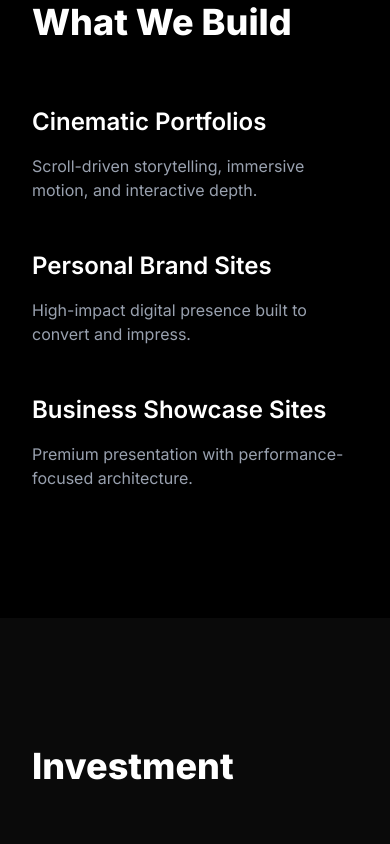
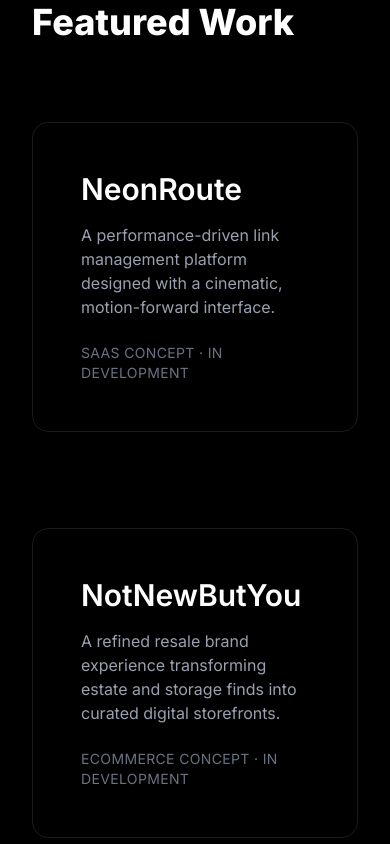
Before and after one commit to raghent/ghent-studio, a React (Vite) app: page / in a window 390 px wide. Shown: the part 3080-3924 px from the top of the page. Built offline with nearby package versions, Linux system fonts and the light colour scheme.

Commit message:
Added Featured Work section

```diff
--- a/src/App.jsx
+++ b/src/App.jsx
@@ -1,5 +1,6 @@
 import Hero from "./sections/Hero"
 import Story from "./sections/Story"
+import Work from "./sections/Work"
 import Services from "./sections/Services"
 import Pricing from "./sections/Pricing"
 import Process from "./sections/Process"
@@ -10,6 +11,7 @@ function App() {
     <div className="bg-black text-white">
       <Hero />
       <Story />
+      <Work />
       <Services />
       <Pricing />
       <Process />
--- a/src/sections/Hero.jsx
+++ b/src/sections/Hero.jsx
@@ -9,7 +9,7 @@ export default function Hero() {
         initial={{ opacity: 0 }}
         animate={{ opacity: 0.6, y: [0, 40, 0] }}
         transition={{ duration: 8, repeat: Infinity, ease: "easeInOut" }}
-        className="absolute w-[700px] h-[700px] bg-purple-600 rounded-full blur-[200px]"
+        className="absolute w-175 h-175 bg-purple-600 rounded-full blur-[200px]"
       />
 
       <div className="relative z-10 max-w-6xl">
--- /dev/null
+++ b/src/sections/Work.jsx
@@ -0,0 +1,50 @@
+export default function Work() {
+  return (
+    <section
+      id="work"
+      className="py-32 px-8 md:px-20 bg-black text-white"
+    >
+      <div className="max-w-6xl mx-auto">
+
+        <h2 className="text-4xl md:text-6xl font-bold mb-20">
+          Featured Work
+        </h2>
+
+        <div className="space-y-24">
+
+          {/* NeonRoute */}
+          <div className="group cursor-pointer">
+            <div className="border border-white/10 rounded-2xl p-12 hover:border-white/30 transition duration-500">
+              <h3 className="text-3xl font-semibold mb-4">
+                NeonRoute
+              </h3>
+              <p className="text-gray-400 max-w-2xl">
+                A performance-driven link management platform designed with a cinematic, motion-forward interface.
+              </p>
+              <p className="mt-6 text-sm uppercase tracking-wide text-gray-500">
+                SaaS Concept · In Development
+              </p>
+            </div>
+          </div>
+
+          {/* NotNewButYou */}
+          <div className="group cursor-pointer">
+            <div className="border border-white/10 rounded-2xl p-12 hover:border-white/30 transition duration-500">
+              <h3 className="text-3xl font-semibold mb-4">
+                NotNewButYou
+              </h3>
+              <p className="text-gray-400 max-w-2xl">
+                A refined resale brand experience transforming estate and storage finds into curated digital storefronts.
+              </p>
+              <p className="mt-6 text-sm uppercase tracking-wide text-gray-500">
+                Ecommerce Concept · In Development
+              </p>
+            </div>
+          </div>
+
+        </div>
+
+      </div>
+    </section>
+  )
+}
```
